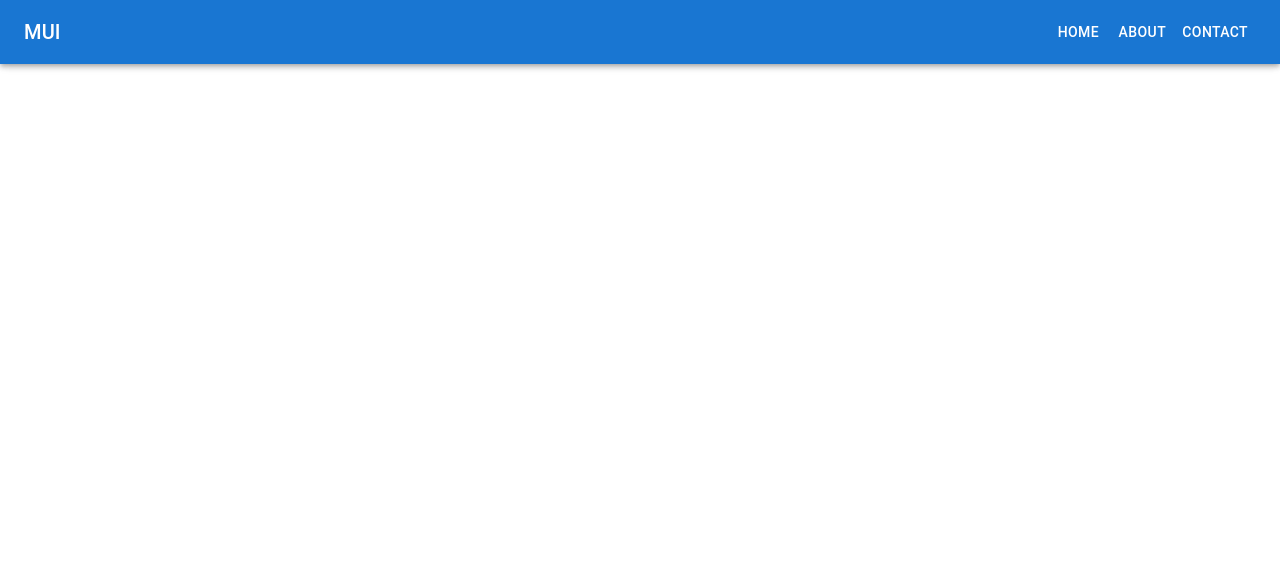
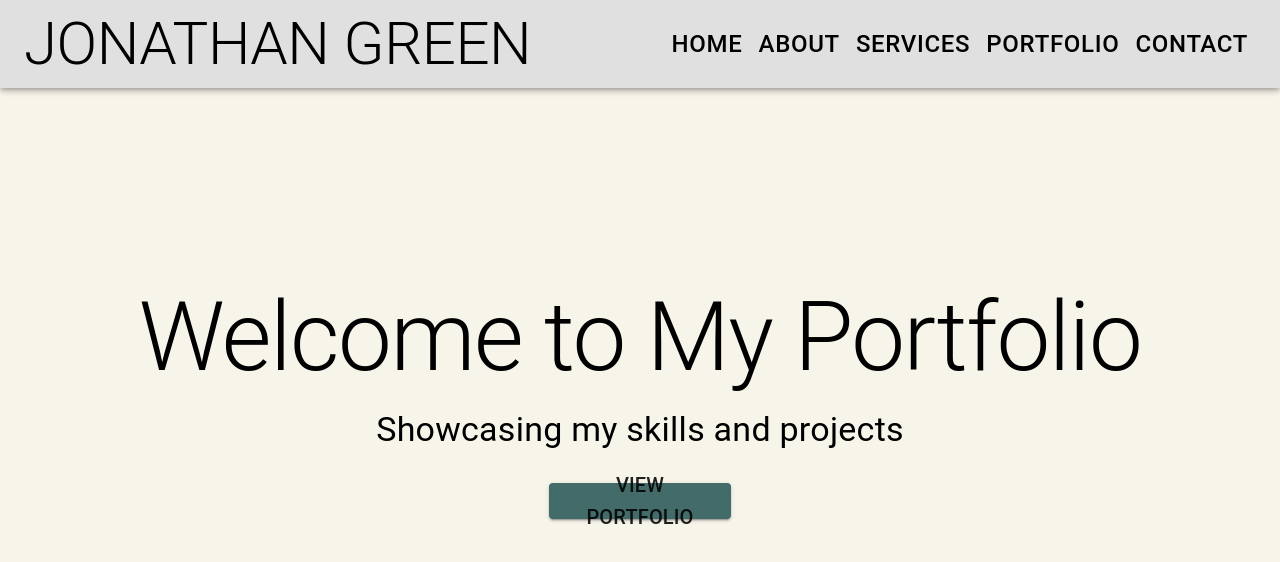
Before and after one commit to JXG052/My-React-Portfolio, a React (Create React App) app: page / in a window 1280 px wide. Shown: the top 562 px of the page. Built offline with nearby package versions, Linux system fonts and the light colour scheme.

Commit message:
Updated Style for Jumbotron

```diff
--- a/src/App.css
+++ b/src/App.css
@@ -1,5 +1,10 @@
 .App {
   text-align: center;
+  background-color: #282c34;
+}
+
+body {
+  background-color: #282c34;
 }
 
 .App-logo {
--- a/src/App.js
+++ b/src/App.js
@@ -1,9 +1,9 @@
-// import './App.css';
+import './App.css';
 import React from 'react'
-// import { BrowserRouter as Router, Route, Routes } from 'react-router-dom';
-// import Home from './pages/home/Home.js';
-// import Portfolio from './pages/portfolio/Portfolio';
-// import Contact from './pages/contact/Contact';
+import { BrowserRouter as Router, Route, Routes } from 'react-router-dom';
+import Home from './pages/home/Home.js';
+import Portfolio from './pages/portfolio/Portfolio';
+import Contact from './pages/contact/Contact';
 // import Header from './components/Header/Header'
 // import Footer from './components/Footer/index';
 import DrawerAppBar from './components/DrawerAppBar/DrawerAppBar';
@@ -12,21 +12,28 @@ import DrawerAppBar from './components/DrawerAppBar/DrawerAppBar';
 function App() {
   return (
     <>
-      <DrawerAppBar />
-    </>
-  //   <Router>
-  //   <div>
 
 
-  //     {/* Wrap Route elements in a Routes component */}
-  //     <Routes>
-  //       <Route path="/" element={<Home />} />
-  //       <Route path="Portfolio" element={<Portfolio />} />
-  //       <Route path="Contact" element={<Contact />} />
-  //     </Routes>
-  //     <Footer />
-  //   </div>
-  // </Router>
+
+
+
+    <DrawerAppBar />
+
+
+    <Router>
+    <div>
+
+
+      {/* Wrap Route elements in a Routes component */}
+      <Routes>
+        <Route path="/" element={<Home />} />
+        <Route path="Portfolio" element={<Portfolio />} />
+        <Route path="Contact" element={<Contact />} />
+      </Routes>
+
+    </div>
+    </Router>
+    </>
   );
 }
 
--- a/src/components/DrawerAppBar/DrawerAppBar.js
+++ b/src/components/DrawerAppBar/DrawerAppBar.js
@@ -17,13 +17,13 @@ import MenuIcon from '@mui/icons-material/Menu';
 import Toolbar from '@mui/material/Toolbar';
 import Typography from '@mui/material/Typography';
 import Button from '@mui/material/Button';
-import { useStyles } from './style';
+import { useStyles } from '../../style';
 
 // import './DrawerAppBar.css'
 // import { useTheme } from '@mui/material/styles';
 
 const drawerWidth = 240;
-const navItems = ['Home', 'About', 'Contact'];
+const navItems = ['Home', 'About', 'Services', 'Portfolio', 'Contact'];
 
 
 
@@ -40,14 +40,16 @@ function DrawerAppBar(props) {
   const drawer = (
     <Box className={classes.grey} onClick={handleDrawerToggle} sx={{ textAlign: 'center' }}>
       <Typography variant="h6" sx={{ my: 2 }}>
-        MUI
+        JONATHAN GREEN
+
       </Typography>
+
       <Divider />
-      <List>
+      <List sx={{ color: 'black' }}>
         {navItems.map((item) => (
           <ListItem key={item} disablePadding>
             <ListItemButton sx={{ textAlign: 'center' }}>
-              <ListItemText primary={item} />
+              <ListItemText primary={item} color='black' />
             </ListItemButton>
           </ListItem>
         ))}
@@ -58,33 +60,38 @@ function DrawerAppBar(props) {
   const container = window !== undefined ? () => window().document.body : undefined;
 
   return (
-    <Box  sx={{ display: 'flex' }}>
+    <Box sx={{ display: 'flex' }}>
       <CssBaseline />
-      <AppBar component="nav" className={classes.grey}>
-        <Toolbar>
+      <AppBar component="nav">
+        <Toolbar className={classes.grey}>
+
+          <Typography
+            variant="h2"
+            component="div"
+            sx={{ flexGrow: 1, my: 1, display: { xs: 'flex', sm: 'block' }, textAlign: 'left', color: 'black' }}
+          >
+            JONATHAN GREEN
+            <Typography variant="h4" sx={{ my: 0, ml: 17.5, display: { xs: 'none' } }} >
+              FRONT-END DEVELOPER
+            </Typography>
+          </Typography>
+
+          <Box sx={{ display: { xs: 'none', lg: 'block' } }}>
+            {navItems.map((item) => (
+              <Button key={item} sx={{ color: 'black', fontSize: '1.5rem' }}>
+                {item}
+              </Button>
+            ))}
+          </Box>
           <IconButton
             color="inherit"
             aria-label="open drawer"
             edge="start"
             onClick={handleDrawerToggle}
-            sx={{ mr: 2, display: { sm: 'none' } }}
+            sx={{ mr: 2, display: { lg: 'none' } }}
           >
             <MenuIcon />
           </IconButton>
-          <Typography
-            variant="h6"
-            component="div"
-            sx={{ flexGrow: 1, display: { xs: 'none', sm: 'block' } }}
-          >
-            MUI
-          </Typography>
-          <Box sx={{ display: { xs: 'none', sm: 'block' } }}>
-            {navItems.map((item) => (
-              <Button key={item} sx={{ color: '#fff' }}>
-                {item}
-              </Button>
-            ))}
-          </Box>
         </Toolbar>
       </AppBar>
       <Box component="nav">
--- /dev/null
+++ b/src/components/Jumbotron/Jumbotron.js
@@ -0,0 +1,40 @@
+import React from 'react';
+import Box from '@mui/material/Box';
+import Typography from '@mui/material/Typography';
+import Button from '@mui/material/Button';
+// import Avatar from '@mui/material/Avatar';
+// import { useStyles } from './styles';
+import { useTheme } from '@mui/material/styles';
+// import profileImage from './profile.png'
+
+const Jumbotron = () => {
+    // const classes = useStyles()
+    const theme = useTheme();
+    return (
+        <Box
+            sx={{
+                padding: '2rem',
+                textAlign: 'center',
+                height: '100vh',
+                display: 'flex',
+                flexDirection: 'column',
+                justifyContent: 'center',
+                alignItems: 'center',
+                bgcolor: theme.palette.offWhite.main
+            }}
+        >
+            <Typography variant="h1" component="h1" sx={{ color: 'black', marginBottom: '1rem' }}>
+                Welcome to My Portfolio
+            </Typography>
+
+            <Typography variant="h4" component="h2" sx={{ color: 'black', marginBottom: '2rem' }}>
+                Showcasing my skills and projects
+            </Typography>
+            <Button variant="contained" color='lightGreen' sx={{ height: '5%', width: '15%' }}>
+                <Typography variant="h6">View Portfolio</Typography>
+            </Button>
+        </Box>
+    );
+};
+
+export default Jumbotron;
--- /dev/null
+++ b/src/components/Jumbotron/styles.js
@@ -0,0 +1,8 @@
+// Styles for Jumbotron
+// import { makeStyles } from '@mui/styles';
+
+export const useStyles = makeStyles((theme) => ({
+    myButton: {
+        backgroundColor: theme.palette.lightGreen.main,
+    }
+}));
--- a/src/index.css
+++ b/src/index.css
@@ -13,7 +13,7 @@ body {
     sans-serif;
   -webkit-font-smoothing: antialiased;
   -moz-osx-font-smoothing: grayscale;
-  background-color: var(--light-yellow);
+  background-color: black
 }
 
 code {
--- a/src/index.js
+++ b/src/index.js
@@ -3,6 +3,7 @@ import ReactDOM from 'react-dom/client';
 import { ThemeProvider } from '@mui/material/styles';
 import theme from './theme';
 import App from './App';
+import './index.css'
 
 const root = ReactDOM.createRoot(document.getElementById('root'));
 root.render(
--- a/src/pages/home/Home.js
+++ b/src/pages/home/Home.js
@@ -1,18 +1,14 @@
 import React from "react";
-import Profile from './profile.png'
-import './home.css'
+// import './home.css'
+import { useStyles } from "../../style";
+import Jumbotron from "../../components/Jumbotron/Jumbotron";
+
 
 function Home() {
+  const classes = useStyles();
+
   return (
-    <div className="home-section">
-      <div className="greeting-section">
-        <p>Hi There, I'm Jon Green, a Front-End Web Developer</p>
-        <button>About me</button>
-      </div>
-      <img src={Profile} style={{maxHeight: "300px"}} alt="profile" />
-    </div>
-
-
+    <Jumbotron />
   );
 }
 
--- a/src/pages/home/home.css
+++ b/src/pages/home/home.css
@@ -7,6 +7,7 @@
     color: black;
     align-items: center;
     border:1pt 6px black;
+    background-color: #F7F4EA;
 }
 
 .greeting-section{
--- a/src/components/DrawerAppBar/style.js
+++ b/src/style.js
@@ -3,6 +3,7 @@ import { makeStyles } from '@mui/styles';
 export const useStyles = makeStyles((theme) => ({
     lightGreen: {
         backgroundColor: theme.palette.lightGreen.main
+
     },
     orange: {
         // style definitions
@@ -20,7 +21,8 @@ export const useStyles = makeStyles((theme) => ({
         backgroundColor: theme.palette.offWhite.main
     },
     grey: {
-        backgroundColor: theme.palette.grey.main
+        backgroundColor: theme.palette.grey[300],
+        // color: theme.pallette.grey
     }
 
 }));
```
Also changed, not shown: src/components/Jumbotron/profile.png (renamed from src/pages/home/profile.png).
